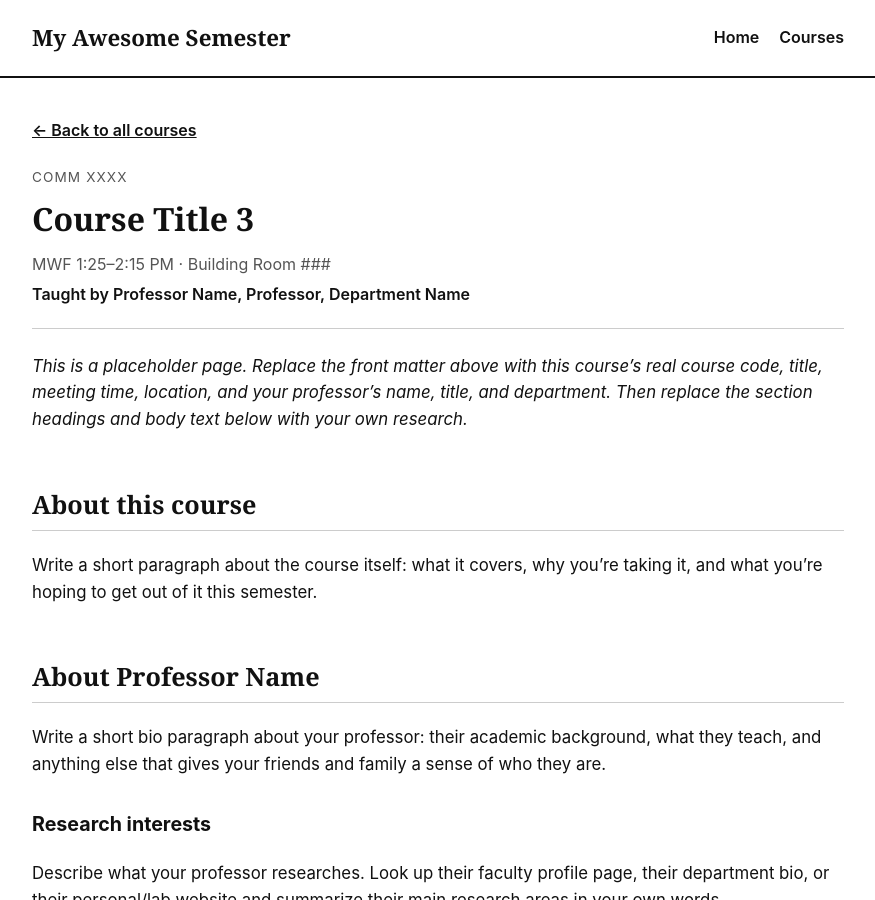
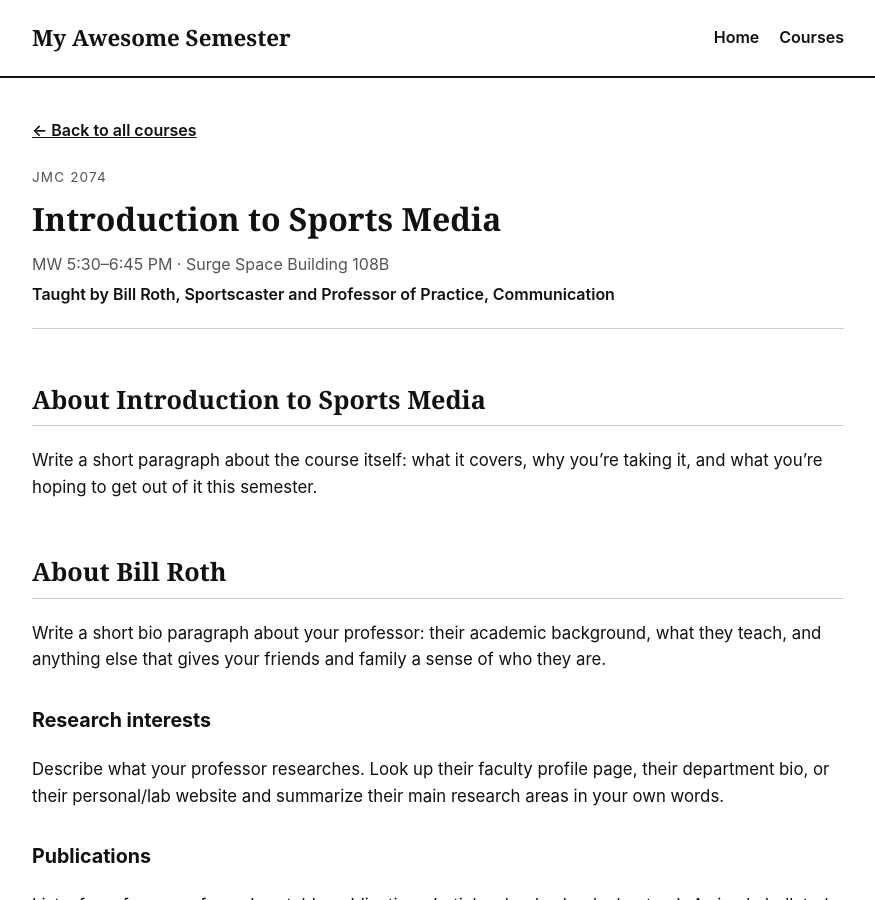
Before and after one commit to abbyfriedman1/myawesomesemester26, a Jekyll site: the page built from _courses/course-03.md, in a window 1280 px wide and 900 px high. Shown: the whole window, without its empty margins (202-1077 px from the left). Built offline with Jekyll 4.4.1, drawn with Linux system fonts in a browser that asks for light colours.

Commit message:
Update course-03.md

```diff
--- a/_courses/course-03.md
+++ b/_courses/course-03.md
@@ -1,25 +1,20 @@
 ---
 course_number: 3
-course_code: "COMM XXXX"
-course_title: "Course Title 3"
-meeting_time: "MWF 1:25–2:15 PM"
-location: "Building Room ###"
-instructor_name: "Professor Name"
-instructor_title: "Professor"
-instructor_department: "Department Name"
+course_code: "JMC 2074"
+course_title: "Introduction to Sports Media"
+meeting_time: "MW 5:30–6:45 PM"
+location: "Surge Space Building 108B"
+instructor_name: "Bill Roth"
+instructor_title: "Sportscaster and Professor of Practice"
+instructor_department: "Communication"
 ---
 
-_This is a placeholder page. Replace the front matter above with this course's real
-course code, title, meeting time, location, and your professor's name, title, and
-department. Then replace the section headings and body text below with your own
-research._
-
-## About this course
+## About Introduction to Sports Media
 
 Write a short paragraph about the course itself: what it covers, why you're taking
 it, and what you're hoping to get out of it this semester.
 
-## About Professor Name
+## About Bill Roth
 
 Write a short bio paragraph about your professor: their academic background, what
 they teach, and anything else that gives your friends and family a sense of who
```
